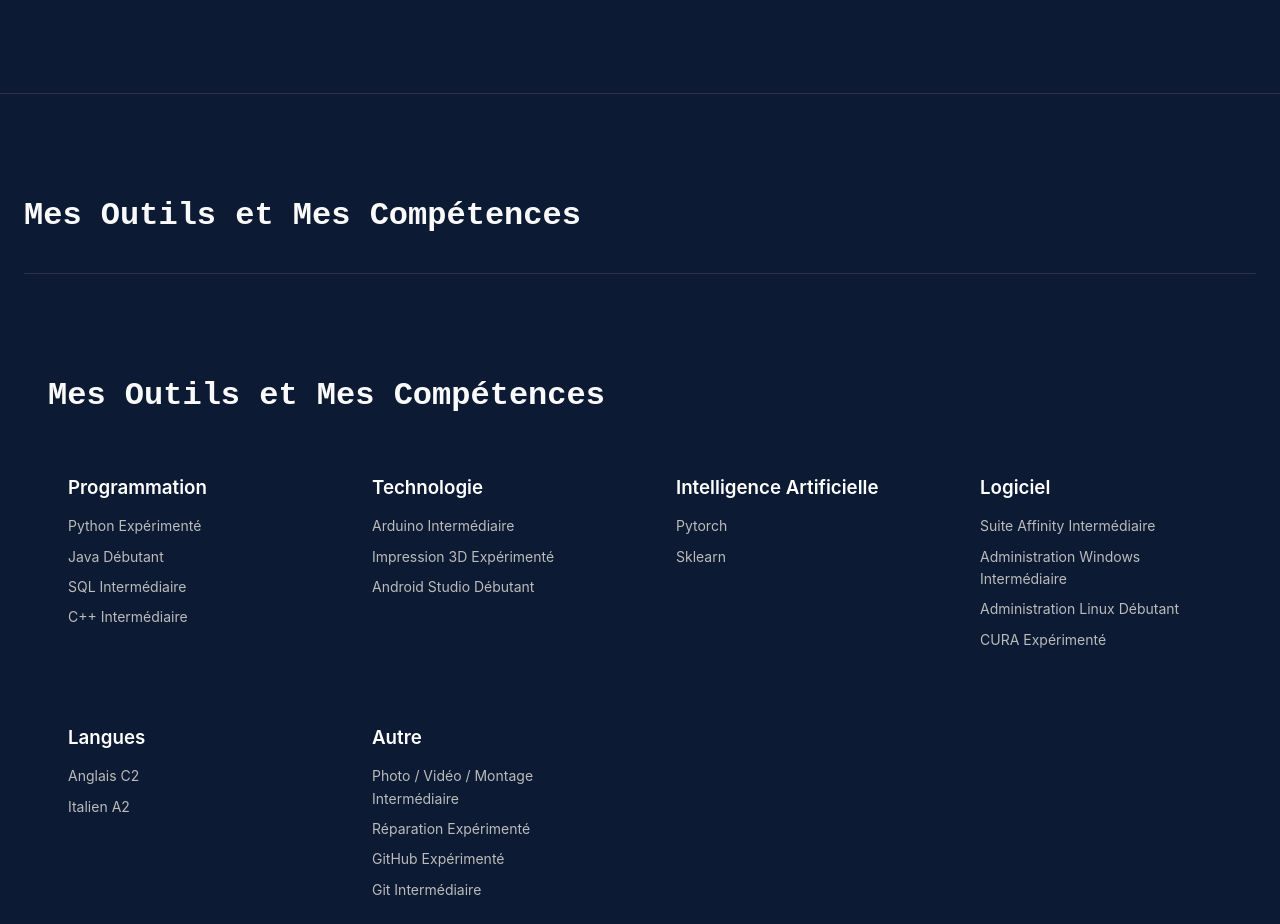
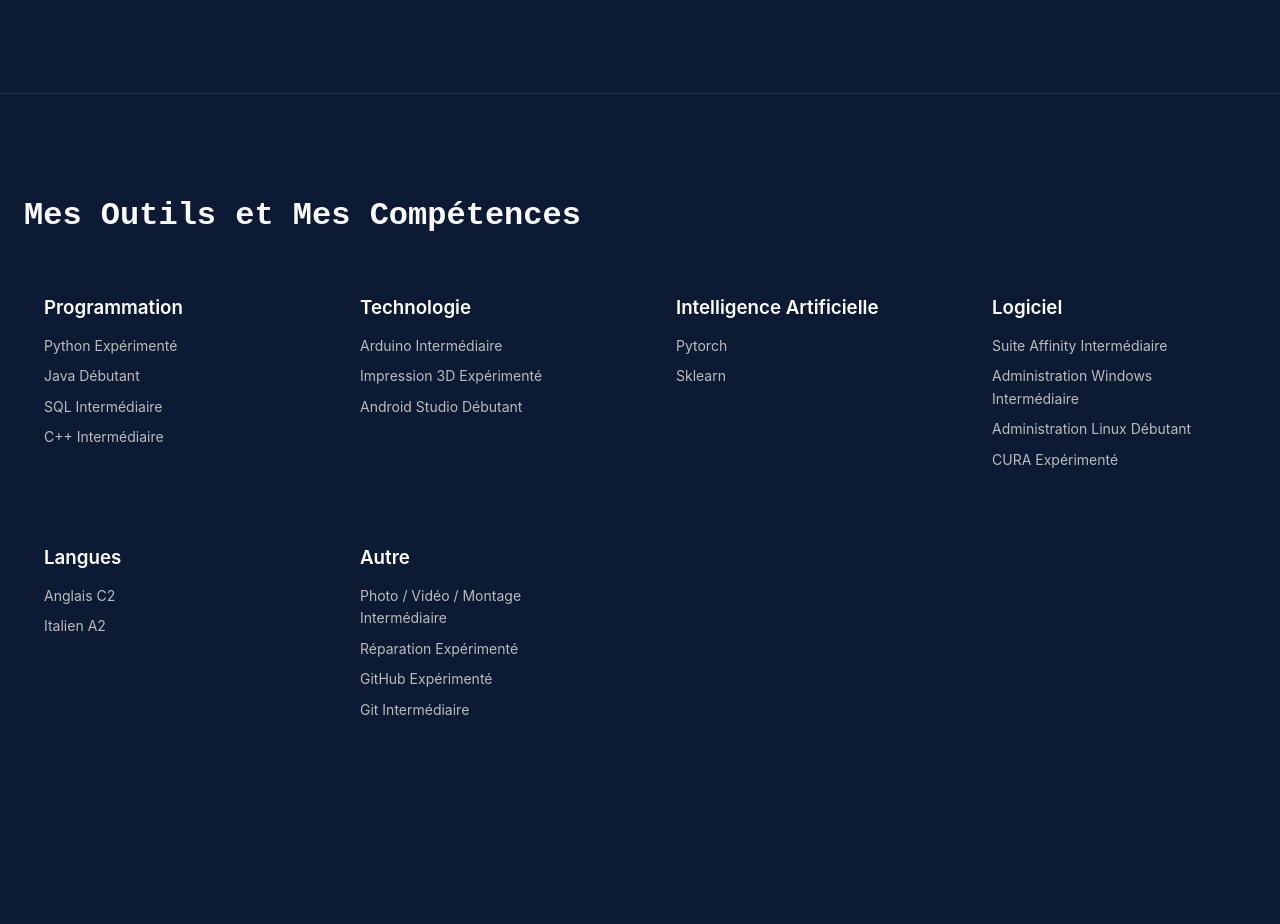
Before and after one commit to Samepsilon/Portfolio, a plain HTML site: page index.html in a window 1280 px wide. Shown: the part 1210-2134 px from the top of the page. After the commit the page ends 2047 px from the top, so only its background shows below. Drawn offline with Linux system fonts and the light colour scheme.

Commit message:
correction index

```diff
--- a/index.html
+++ b/index.html
@@ -28,7 +28,7 @@
             <div class="container">
                 <div class="hero-content">
                     <p class="hero-subtitle"></p>
-                    <img src="image/DJI_20241116164246_0016_D.JPG" alt="Photo de profil" class="profile-picture">
+                    <img src="image/DJI_20241116164242_0015_D.JPG" alt="Photo de profil" class="profile-picture">
                     <h1 class="hero-title">Samuel Pasquier - Dévelopeur polyvalent</h1>
                     <p class="hero-description">
                         Je suis intéressé par toute nouvelle expérience, je suis curieux et j'aime apprendre. Je suis motivée pour chacun des projets auxquels je participe.
@@ -52,10 +52,7 @@
         </section>
 
 
-        <!-- Skills Section -->
-        <section class="skills">
-            <div class="container">
-                <h2 class="section-title">Mes Outils et Mes Compétences</h2>
+
         <!-- Skills Section -->
         <section class="skills">
             <div class="container">
@@ -144,8 +141,6 @@
 
             </div>
         </section>
-            </div>
-        </section>
     </main>
 
     <script src="app.js"></script>
```
Also changed, not shown: 1 other file.
